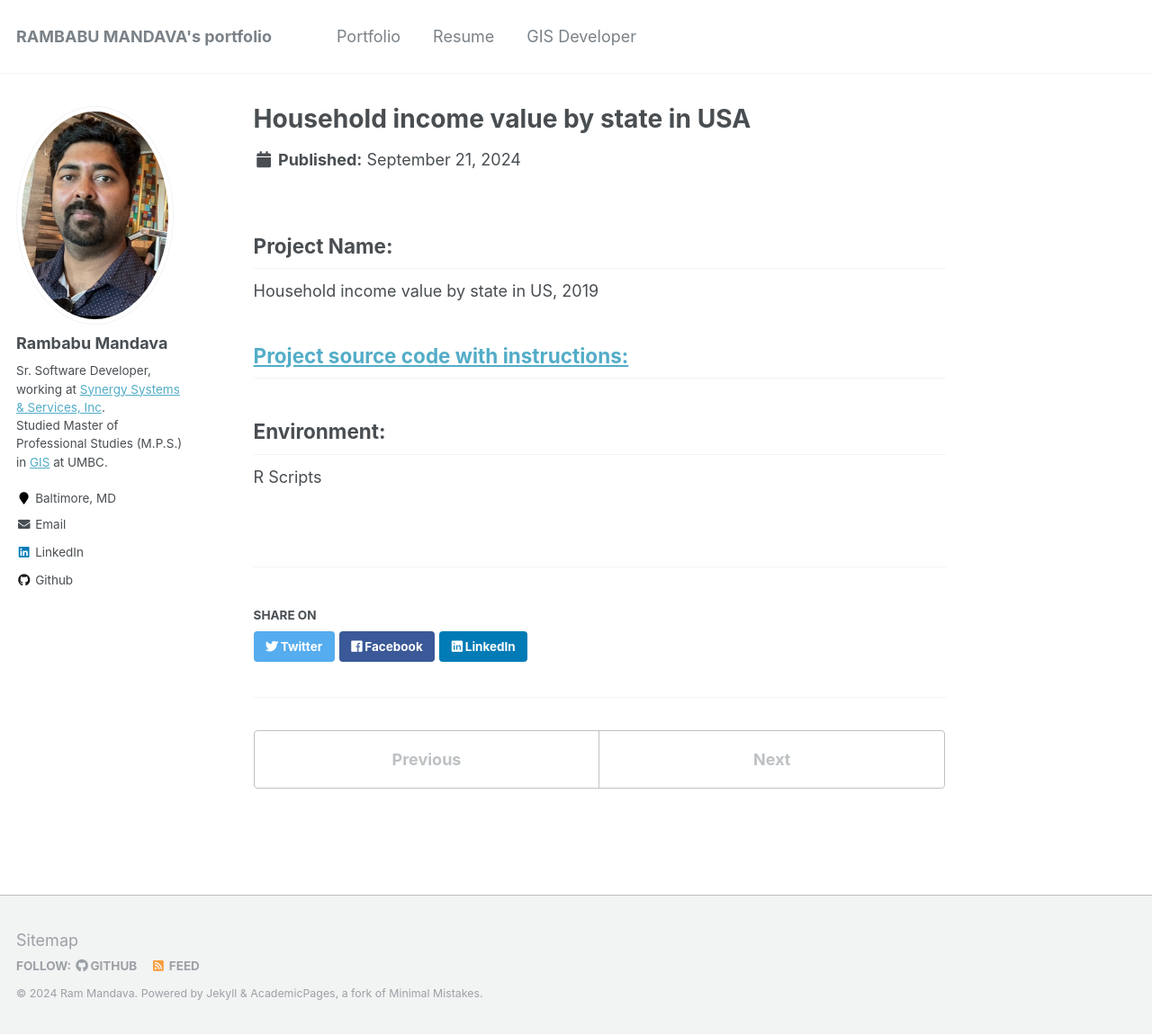
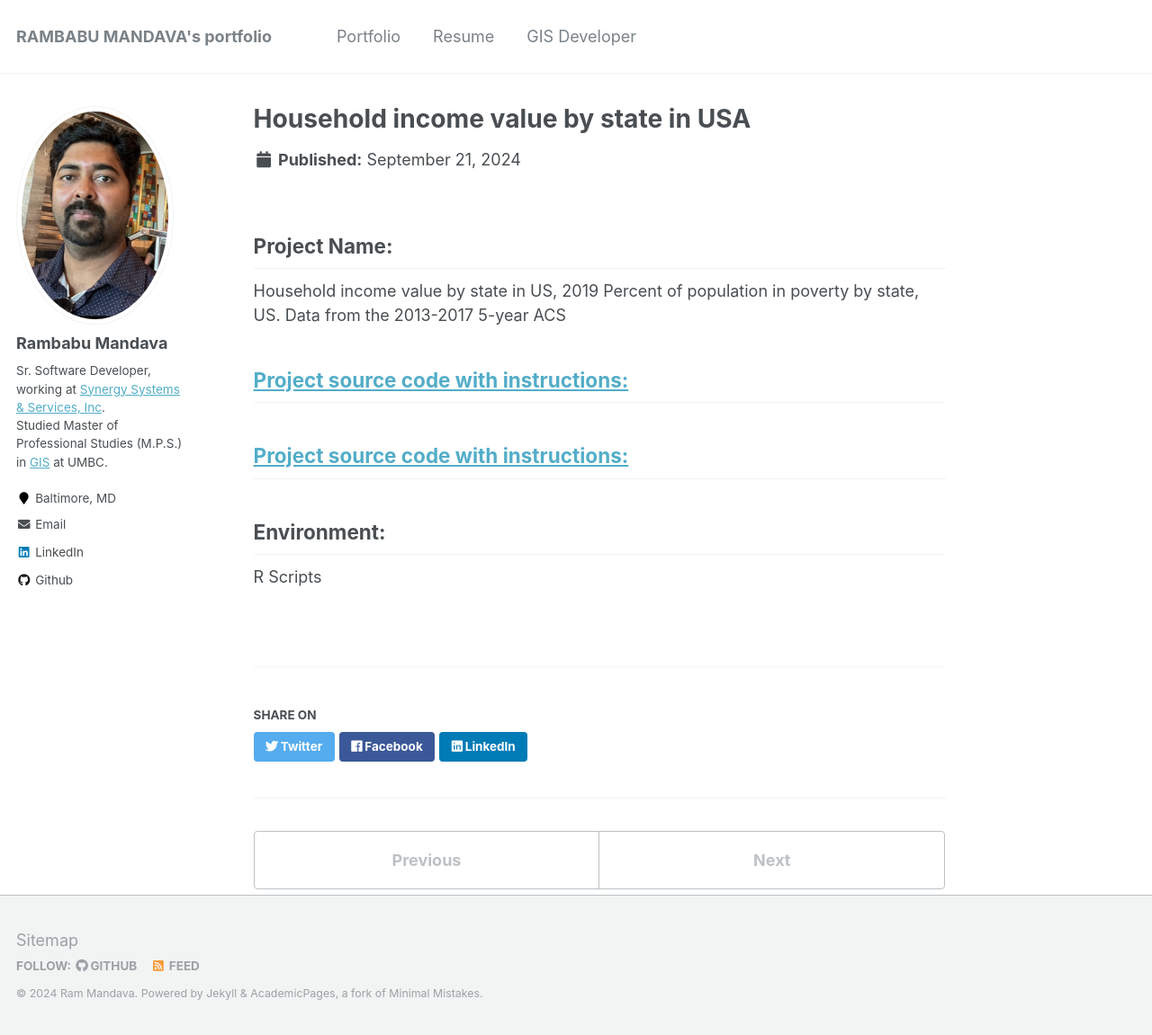
Before and after one commit to mandavaram/mandavaram.github.io, a Jekyll site: the page built from _portfolio/US_House_hold_income_map.md, in a window 1280 px wide and 1151 px high. Shown: the whole window at 90% size. Built offline with Jekyll 4.4.1, drawn with Linux system fonts in a browser that asks for light colours.

Commit message:
Update US_House_hold_income_map.md

```diff
--- a/_portfolio/US_House_hold_income_map.md
+++ b/_portfolio/US_House_hold_income_map.md
@@ -1,14 +1,16 @@
 ---
 title: "Household income value by state in USA"
-excerpt: "<img src='/images/US_Household_Income_plot.png'> | "
+excerpt: "<img src='/images/US_Household_Income_plot.png'> | <img src='/images/Population_Poverty_US.png'>"
 collection: portfolio
 ---
 
 ## Project Name:
 Household income value by state in US, 2019
+Percent of population in poverty by state, US. Data from the 2013-2017 5-year ACS
 
 ## <a href="/_pages/US_Household_income_map.html">Project source code with instructions:</a>
 
+## <a href="/_pages/Percent_Population_Poverty_USA.html">Project source code with instructions:</a>
 
 ## Environment:
 R Scripts
```
